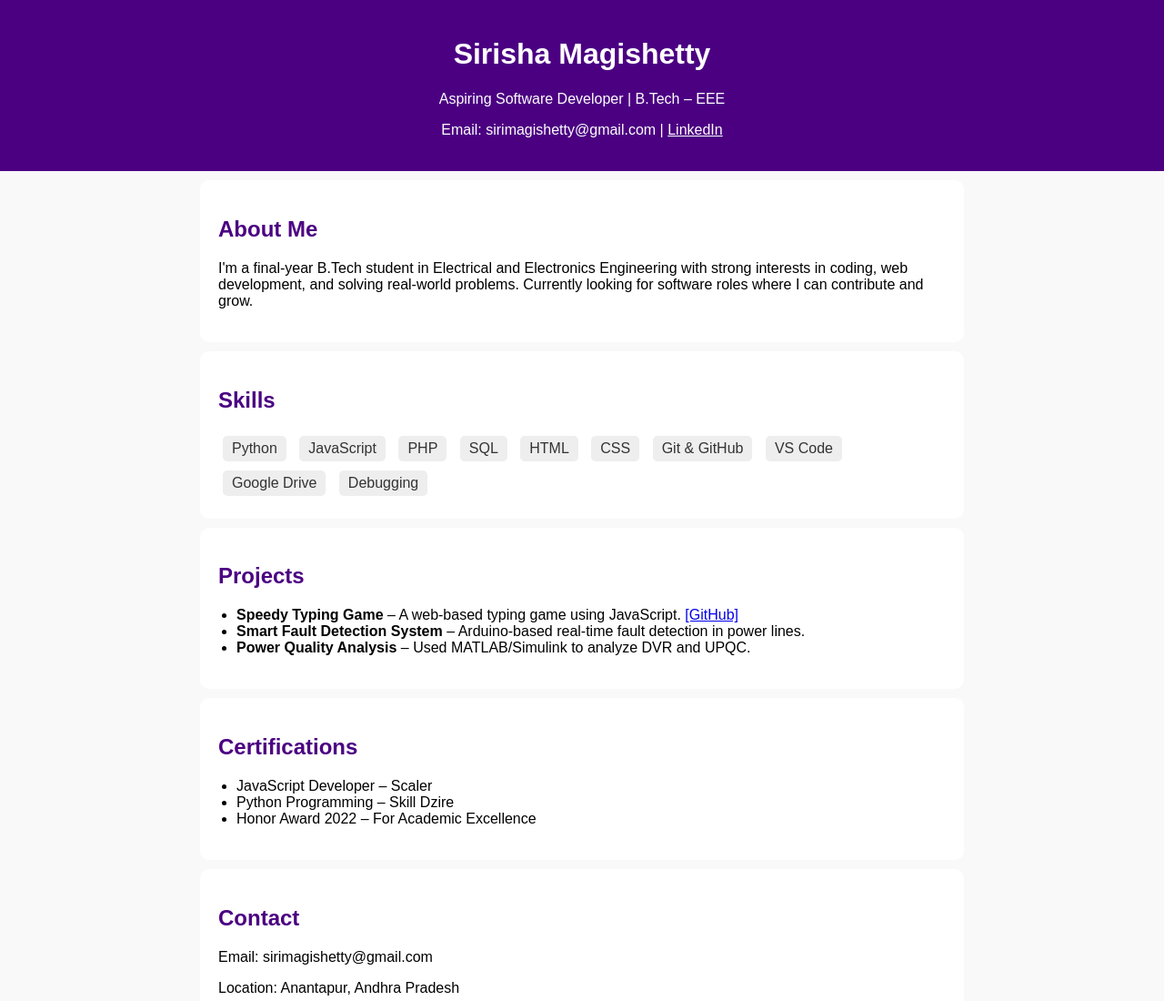
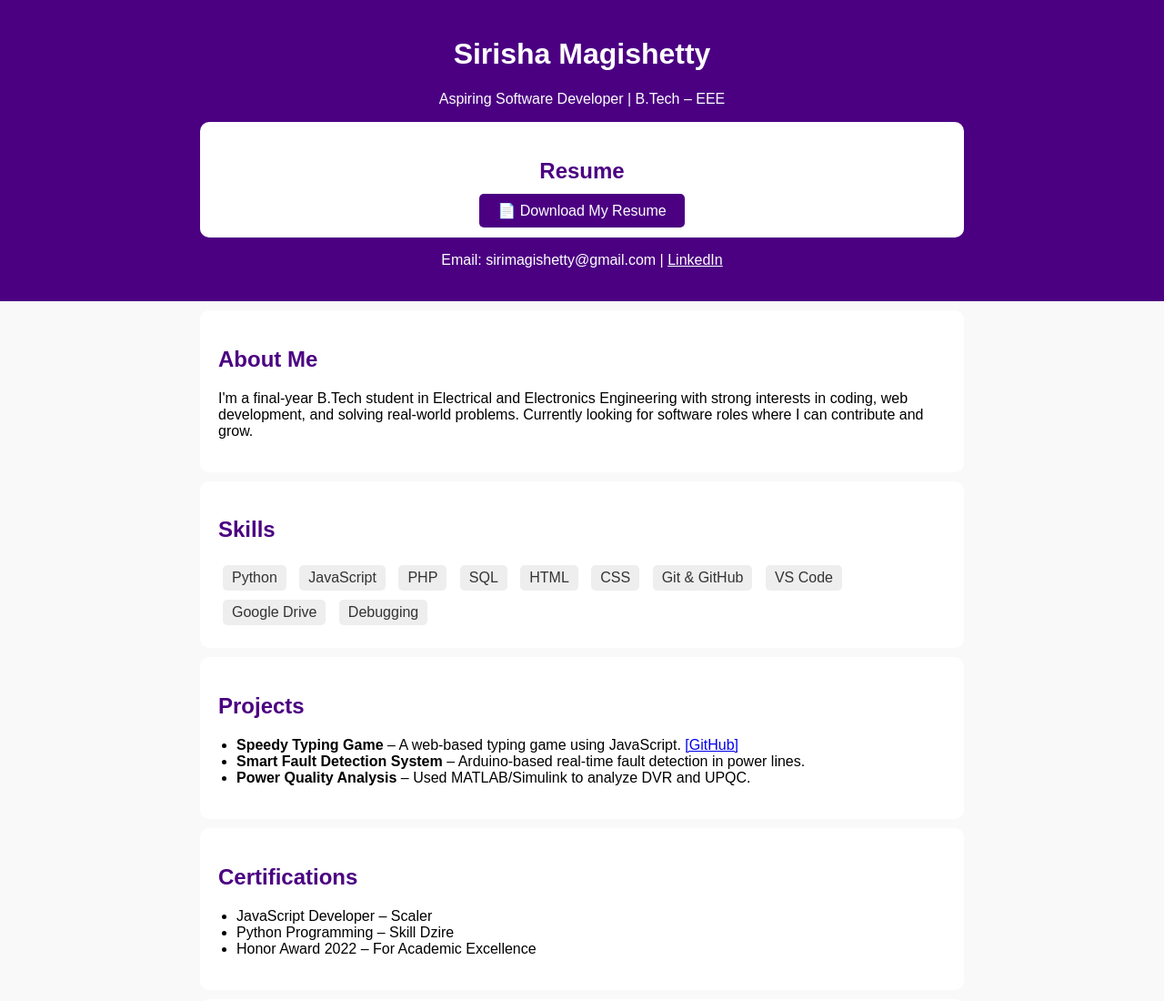
Before and after one commit to Sirimagishetty/portfolio, a plain HTML site: page index.html in a window 1280 px wide. Shown: the top 1100 px of the page at 91% size. Drawn offline with Linux system fonts and the light colour scheme.

Commit message:
Update index.html

```diff
--- a/index.html
+++ b/index.html
@@ -18,6 +18,15 @@
   <header>
     <h1>Sirisha Magishetty</h1>
     <p>Aspiring Software Developer | B.Tech – EEE</p>
+    <section>
+  <h2>Resume</h2>
+  <a href="Sirisha_Resume.pdf" download
+     style="background:#4B0082; color:white; padding:10px 20px;
+            border-radius:5px; text-decoration:none;">
+     📄 Download My Resume
+  </a>
+</section>
+
     <p>Email: sirimagishetty@gmail.com | <a href="https://www.linkedin.com/in/magishetty-sirisha" style="color: white;">LinkedIn</a></p>
   </header>
 
```
